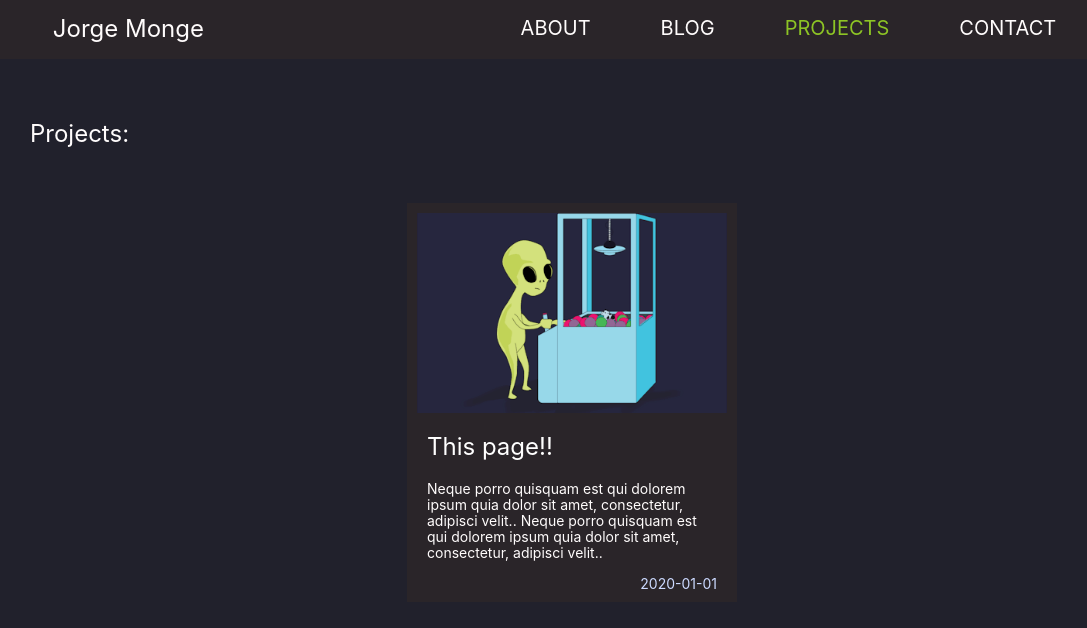
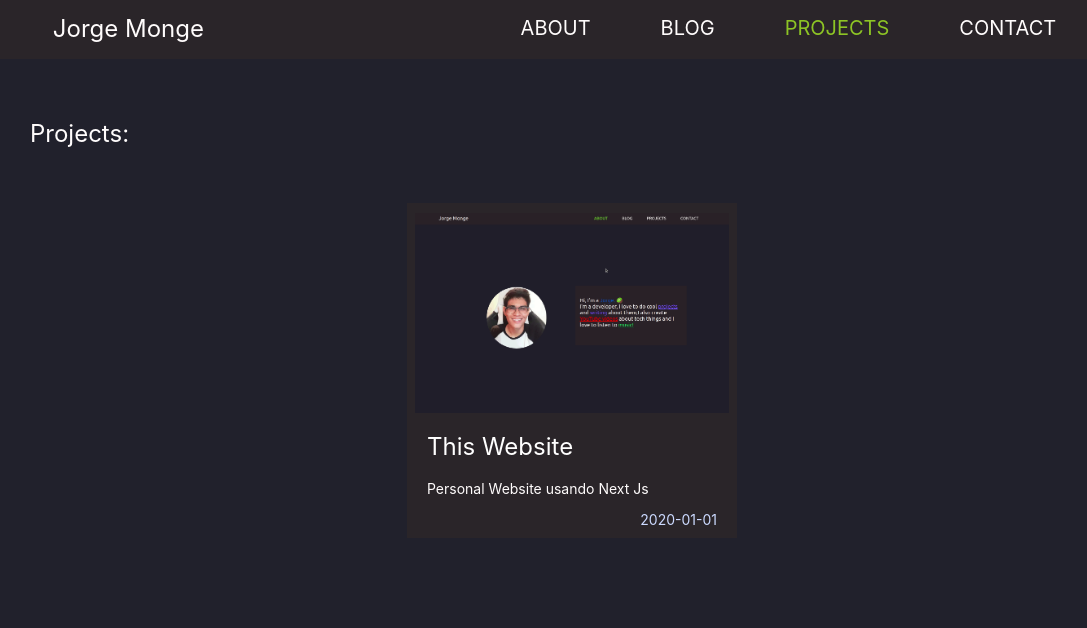
Before and after one commit to Monge1h/monge1h.com, a Next.js app in the folder webpage/: page /projects in a window 1280 px wide. Shown: the top 628 px of the page, without its empty margins (68-1155 px from the left). Built offline with nearby package versions, Linux system fonts and the light colour scheme.

Commit message:
Render Images

```diff
--- a/webpage/components/postCard.tsx
+++ b/webpage/components/postCard.tsx
@@ -6,6 +6,7 @@ export default function PostCard(data:
         title:string,
         date:string ,
         post_description:string,
+        post_image_header:string,
         id: string,
         redirectTo: string
     }){
@@ -13,7 +14,7 @@ export default function PostCard(data:
           <Link href={`/${data.redirectTo}/${data.id}`}><a>
                <article className={styles.card_post}>
                    <div className={styles.img_card_container}>
-                        <img  src="/images/alien.gif" alt="hotdog"/>
+                        <img  src={data.post_image_header} alt="hotdog"/>
                     </div>
                     <div className={styles.post_card__content}>
                         <div className={styles.post_card__content__title}>
--- a/webpage/lib/posts.tsx
+++ b/webpage/lib/posts.tsx
@@ -30,7 +30,7 @@ export function getSortedPostsData(posts:boolean) {
     // Combine the data with the id
     return {
       id,
-      ...(matterResult.data as {date: string; title: string, post_description:string})
+      ...(matterResult.data as {date: string; title: string, post_description:string, post_image_header: string})
     }
   })
   // Sort posts by date
--- a/webpage/pages/blog.tsx
+++ b/webpage/pages/blog.tsx
@@ -22,6 +22,7 @@ export default function Contact({
     title: string
     id: string
     post_description: string
+    post_image_header: string
   }[]
 }){
 	return (
@@ -35,8 +36,8 @@ export default function Contact({
 					Posts:
 				</h2>
 				<section className={styles.blog_posts}>
-					{ allPostsData.map(({id, date, title, post_description})=>(
-						<PostCard key={id} title={title} date={date} post_description={post_description} id={id} redirectTo={'blog'}/>
+					{ allPostsData.map(({id, date, title, post_description, post_image_header})=>(
+						<PostCard key={id} title={title} date={date} post_image_header={post_image_header} post_description={post_description} id={id} redirectTo={'blog'}/>
 					)) }
        			</section>
 			</main>
--- a/webpage/pages/projects.tsx
+++ b/webpage/pages/projects.tsx
@@ -22,6 +22,7 @@ export default function Contact({
     title: string
     id: string
     post_description: string
+    post_image_header: string
   }[]
 }){
 	return (
@@ -35,8 +36,8 @@ export default function Contact({
 					Projects:
 				</h2>
 				<section className={styles.blog_posts}>
-					{ allPostsData.map(({id, date, title, post_description})=>(
-						<PostCard key={id} title={title} date={date} post_description={post_description} id={id} redirectTo={'projects'}/>
+					{ allPostsData.map(({id, date, title, post_description,post_image_header})=>(
+						<PostCard key={id} title={title} post_image_header={post_image_header} date={date} post_description={post_description} id={id} redirectTo={'projects'}/>
 					)) }
        			</section>
 			</main>
--- a/webpage/pages/projects/[id].tsx
+++ b/webpage/pages/projects/[id].tsx
@@ -11,6 +11,7 @@ export default function Post({postData}:{
 		title: string
 		date:string
 		id:string,
+		post_image_header:string,
     contentHtml:string
 	}
 }) {
@@ -22,7 +23,7 @@ export default function Post({postData}:{
    <main className={styles.post_container}>
         <h2 className={styles.post_container__title}>{postData.title}</h2>
         <div className={styles.post_container_imgcont}>
-            <Image className={styles.post_container_imgcont__img} height={500} width={1120} src="/images/alien.gif" alt="alien gif" />
+            <Image className={styles.post_container_imgcont__img} height={500} width={1120} src={postData.post_image_header} alt="alien gif" />
         </div>
         <p className={styles.post_container__content}>
                 <div dangerouslySetInnerHTML={{ __html: postData.contentHtml }} />
--- a/webpage/projects/test.md
+++ /dev/null
@@ -1,13 +0,0 @@
----
-title: 'This page!!'
-date: '2020-01-01'
-post_description: 'Neque porro quisquam est qui dolorem ipsum quia dolor sit amet, consectetur, adipisci velit..
-Neque porro quisquam est qui dolorem ipsum quia dolor sit amet, consectetur, adipisci velit..'
----
-
-Next.js has two forms of pre-rendering: **Static Generation** and **Server-side Rendering**. The difference is in **when** it generates the HTML for a page.
-
-- **Static Generation** is the pre-rendering method that generates the HTML at **build time**. The pre-rendered HTML is then _reused_ on each request.
-- **Server-side Rendering** is the pre-rendering method that generates the HTML on **each request**.
-
-Importantly, Next.js lets you **choose** which pre-rendering form to use for each page. You can create a "hybrid" Next.js app by using Static Generation for most pages and using Server-side Rendering for others.
--- /dev/null
+++ b/webpage/projects/this-page.md
@@ -0,0 +1,20 @@
+---
+title: 'This Website'
+date: '2020-01-01'
+post_description: 'Personal Website usando Next Js'
+post_image_header: '/projects/this-page/monge1h.gif'
+---
+
+### Repositorio:
+
+- [GitHub <-- link](https://github.com/Monge1h/monge1h.com)
+
+### Tecnologias:
+
+- Next js
+- Css
+
+Hice esta pagina porque queria poner en practica mis conocimientos de diseno y maquetacion, no soy ningun experto pero inicie con el diseno en figma, lo puedes ver [aqui](https://www.figma.com/file/bIykHp4bm9rKsOhhONHjGy/paginaweb?node-id=0%3A1) 👀
+
+
+Luego de hacer el diseno hice la plantila en html y css, luego lo a partir de eso fui creando los componentes en Next js para poder hacer este blog!
```
Also changed, not shown: webpage/public/projects/this-page/figma.png (added), webpage/public/projects/this-page/monge1h.gif (added).
